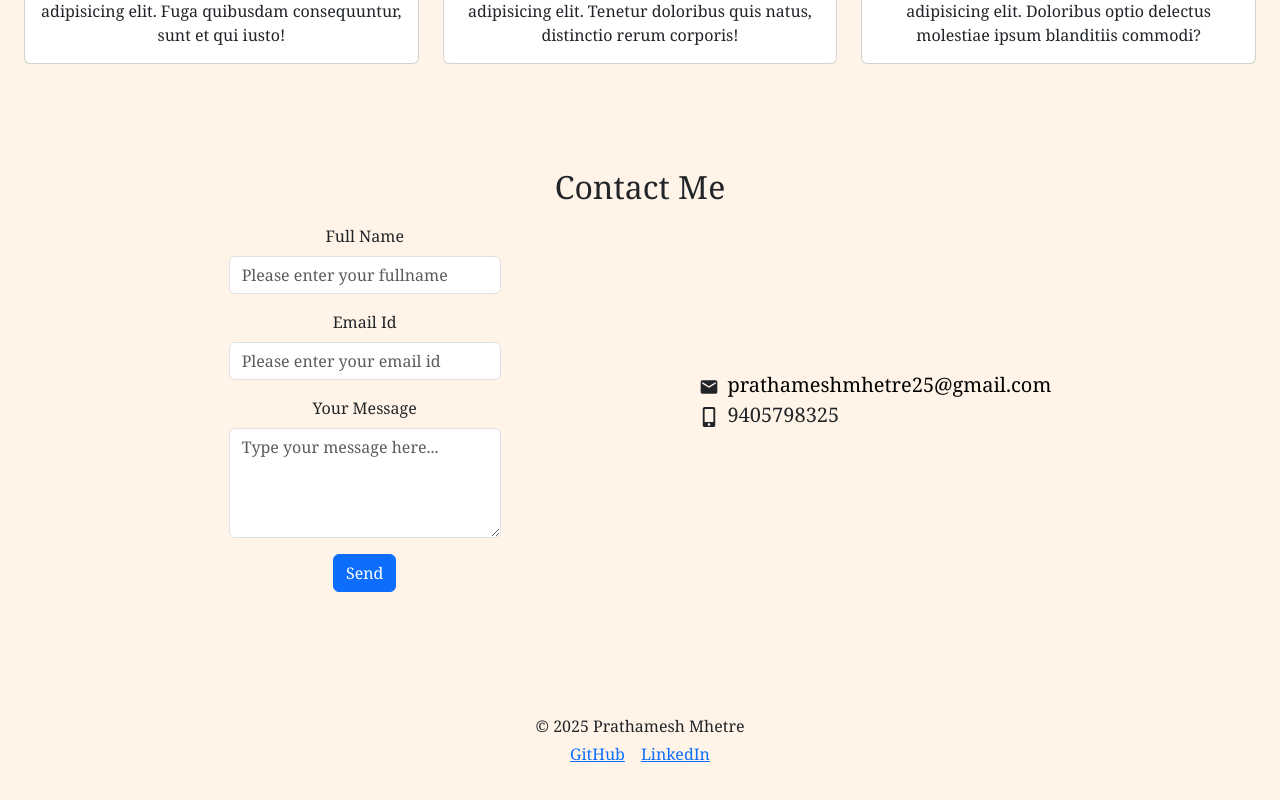
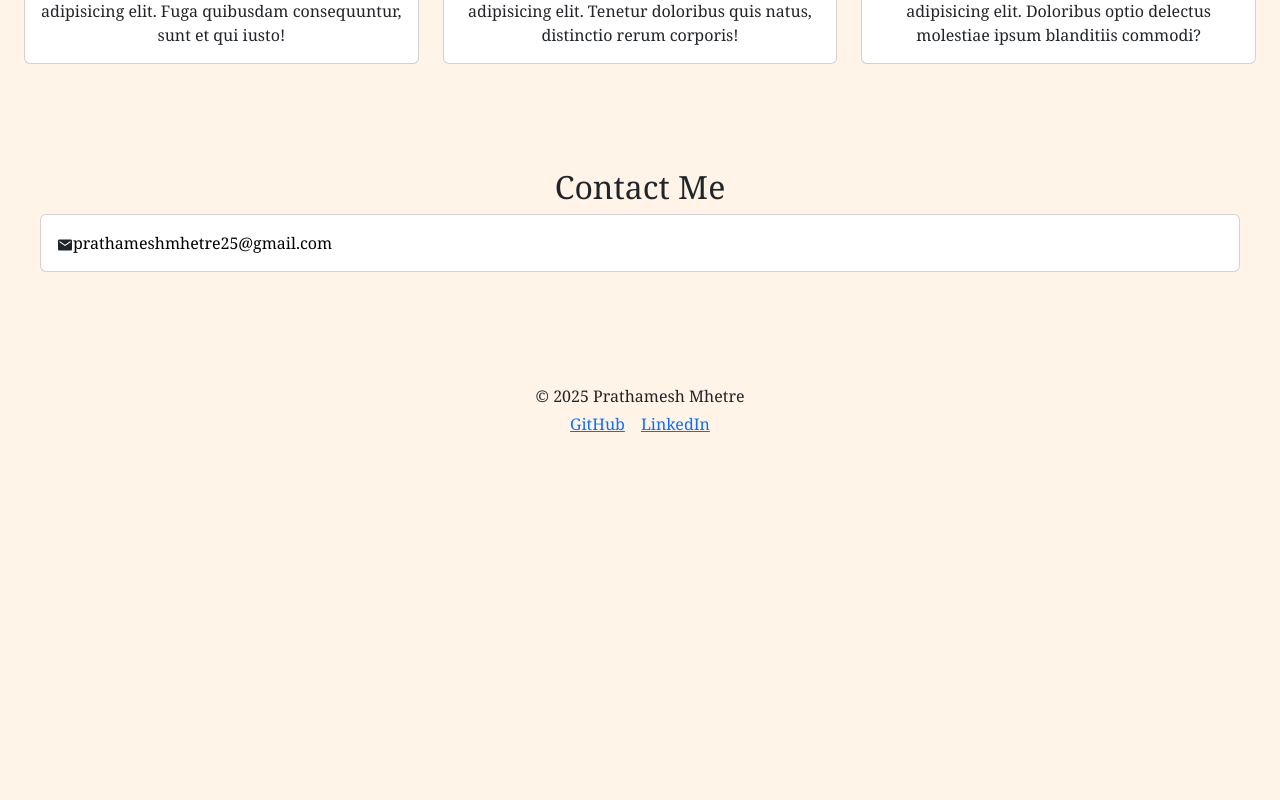
Before and after one commit to prathamesh2503/Prathamesh-Mhetre, a React (Vite) app: page / in a window 1280 px wide. Shown: the part 2417-3217 px from the top of the page. After the commit the page ends 2893 px from the top, so only its background shows below. Built offline with nearby package versions, Linux system fonts and the light colour scheme.

Commit message:
added mail id

```diff
--- a/src/components/Contact.jsx
+++ b/src/components/Contact.jsx
@@ -1,4 +1,4 @@
-import { MdEmail } from "react-icons/md";
+import { IoMdMail } from "react-icons/io";
 import { FaMobileAlt } from "react-icons/fa";
 const Contact = () => {
   return (
@@ -6,9 +6,19 @@ const Contact = () => {
       <h2 style={{ textAlign: "center" }}>Contact Me</h2>
 
       {/* ------------------------------------------------------------------------------ */}
-
-      <div className="contact-area-section" style={{ height: "min-content" }}>
-        {/* Left Area */}
+      <div class="card">
+        <div class="card-body">
+          <IoMdMail />
+          <a
+            href="mailto:prathameshmhetre25@gmail.com"
+            style={{ textDecoration: "none", color: "black" }}
+          >
+            prathameshmhetre25@gmail.com
+          </a>
+        </div>
+      </div>
+      {/* <div className="contact-area-section" style={{ height: "min-content" }}>
+        {/* Left Area
         <div className="contact-left-area">
           <div className="mb-3">
             <label htmlFor="formGroupExampleInput" className="form-label">
@@ -49,20 +59,9 @@ const Contact = () => {
           </button>
         </div>
 
-        {/* Right Area */}
+        {/* Right Area
         <div className="contact-right-area">
-          <div className="contact-data d-flex">
-            <div>
-              <MdEmail />
-            </div>
-            <a
-              href="mailto:prathameshmhetre25@gmail.com"
-              className="text-decoration-none"
-              style={{ paddingLeft: "8px", color: "black" }}
-            >
-              prathameshmhetre25@gmail.com{" "}
-            </a>
-          </div>
+
           <div className="contact-data d-flex">
             <div>
               <FaMobileAlt />
@@ -70,7 +69,7 @@ const Contact = () => {
             <p style={{ paddingLeft: "8px" }}>9405798325</p>
           </div>
         </div>
-      </div>
+      {/* </div>  */}
     </div>
   );
 };
```
